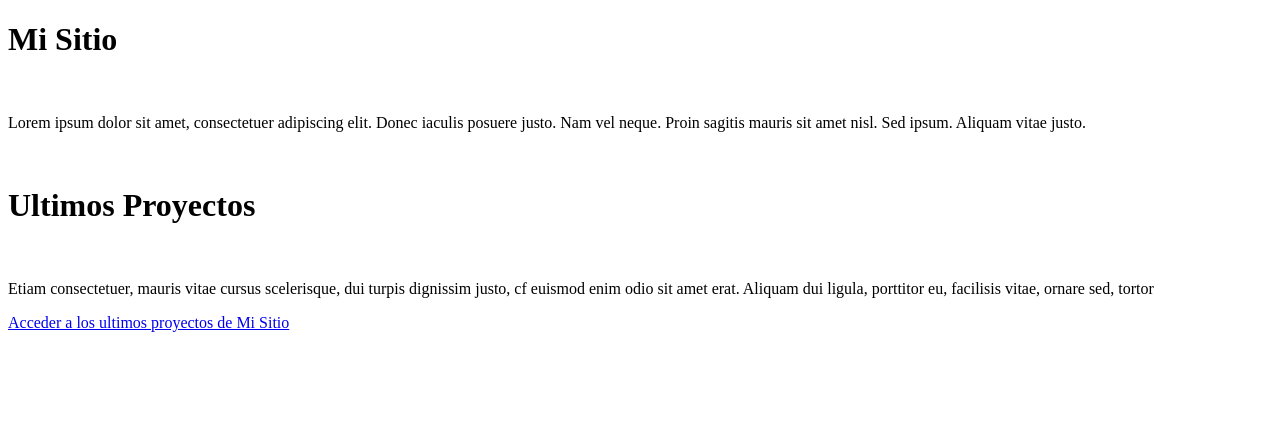
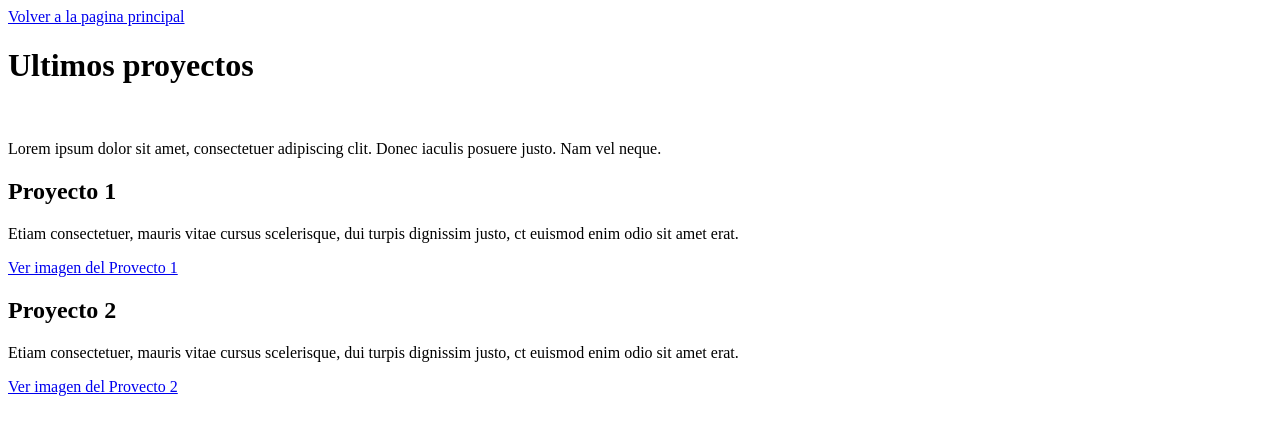
Before and after one commit to MarioCF05/LLMM-ASIR, a plain HTML site: page Tema1/LMSGI_02_Actividades/Actividad8/portfolio/indice.html in a window 1280 px wide. Drawn offline with Linux system fonts and the light colour scheme.

Commit message:
Update indice.html

```diff
--- a/Tema1/LMSGI_02_Actividades/Actividad8/portfolio/indice.html
+++ b/Tema1/LMSGI_02_Actividades/Actividad8/portfolio/indice.html
@@ -3,16 +3,18 @@
 <head>
     <meta charset="UTF-8">
     <meta name="viewport" content="width=device-width, initial-scale=1.0">
-    <title>Indice</title>
+    <title>Indice_Proyectos</title>
 </head>
 <body>
-    <h1>Mi Sitio</h1>
+    <a href="../indice.html">Volver a la pagina principal</a>
+    <h1>Ultimos proyectos</h1>
     <br>
-    <p>Lorem ipsum dolor sit amet, consectetuer adipiscing elit. Donec iaculis posuere justo. Nam vel neque. Proin sagitis mauris sit amet nisl. Sed ipsum. Aliquam vitae justo.</p>
-    <br>
-    <h1>Ultimos Proyectos</h1>
-    <br>
-    <p>Etiam consectetuer, mauris vitae cursus scelerisque, dui turpis dignissim justo, cf euismod enim odio sit amet erat. Aliquam dui ligula, porttitor eu, facilisis vitae, ornare sed, tortor</p>
-    <a href="portfolio/indice.html">Acceder a los ultimos proyectos de Mi Sitio</a>
+    <p>Lorem ipsum dolor sit amet, consectetuer adipiscing clit. Donec iaculis posuere justo. Nam vel neque.</p>
+    <h2>Proyecto 1</h2>
+    <p>Etiam consectetuer, mauris vitae cursus scelerisque, dui turpis dignissim justo, ct euismod enim odio sit amet erat.</p>
+    <a href="../portfolio/proyecto1.html">Ver imagen del Provecto 1</a>
+    <h2>Proyecto 2</h2>
+    <p>Etiam consectetuer, mauris vitae cursus scelerisque, dui turpis dignissim justo, ct euismod enim odio sit amet erat.</p>
+    <a href="../portfolio/proyecto2.html">Ver imagen del Provecto 2</a>
 </body>
 </html>
```
